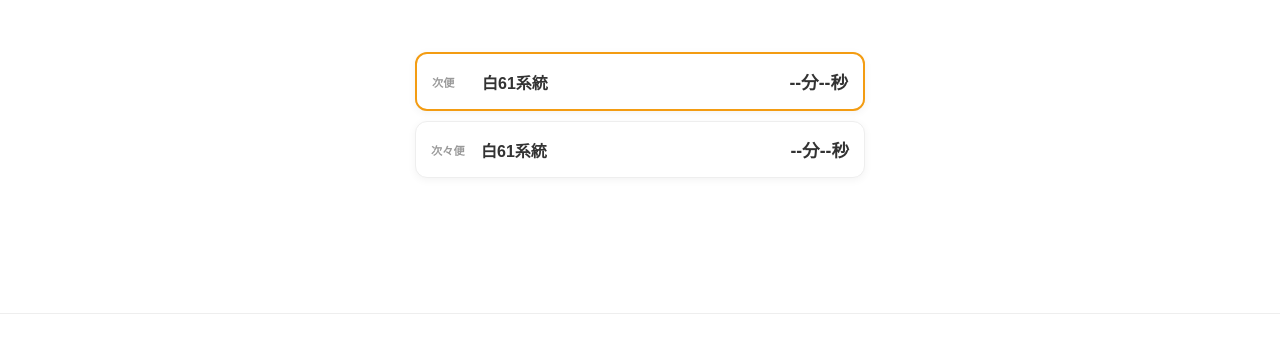
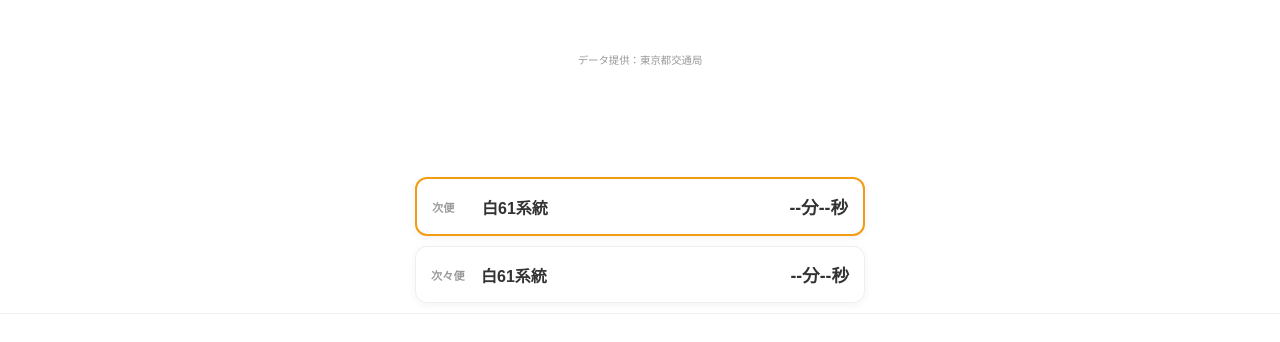
Before and after one commit to mt2026-svg/bus-ap, a website: page index.html in a window 1280 px wide. Shown: the part 406-748 px from the top of the page. Drawn offline with Linux system fonts and the light colour scheme.

Commit message:
Update index.html

```diff
--- a/index.html
+++ b/index.html
@@ -70,6 +70,10 @@
         <div id="badge" class="destination-badge">新宿方面</div>
     </div>
 
+    <div style="font-size: 0.65rem; color: #999; text-align: center; margin-bottom: 110px;">
+        データ提供：東京都交通局
+    </div>
+
     <div class="list-container">
         <div class="list-item active">
             <div class="list-label">次便</div>
```
